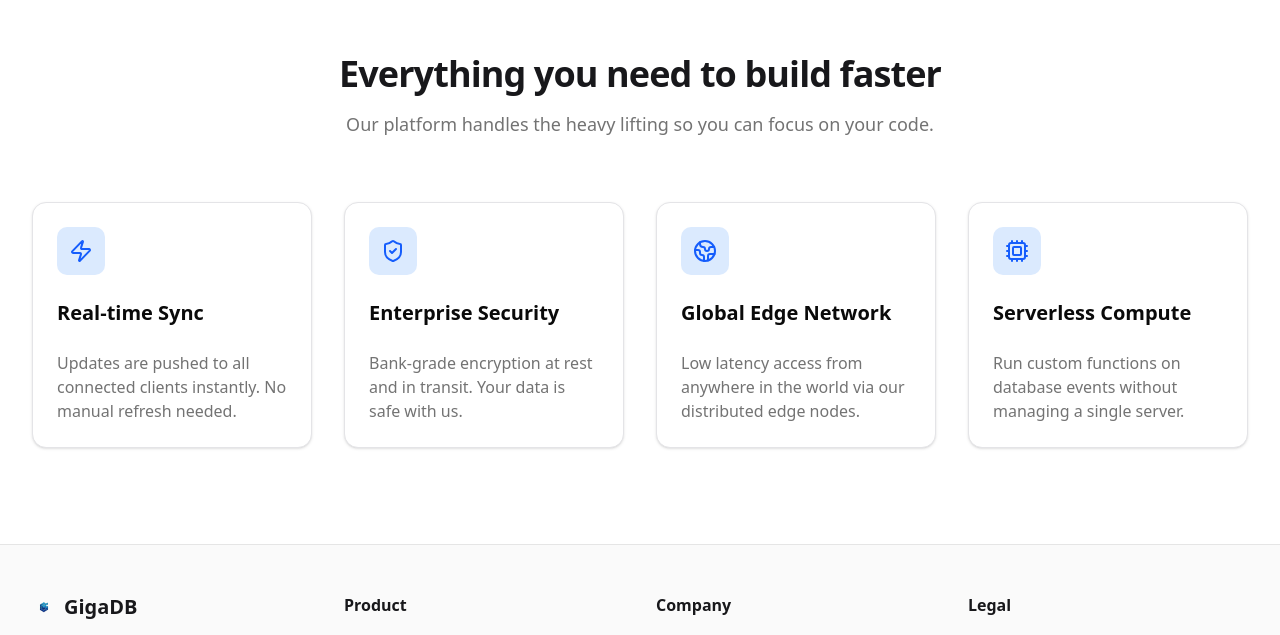
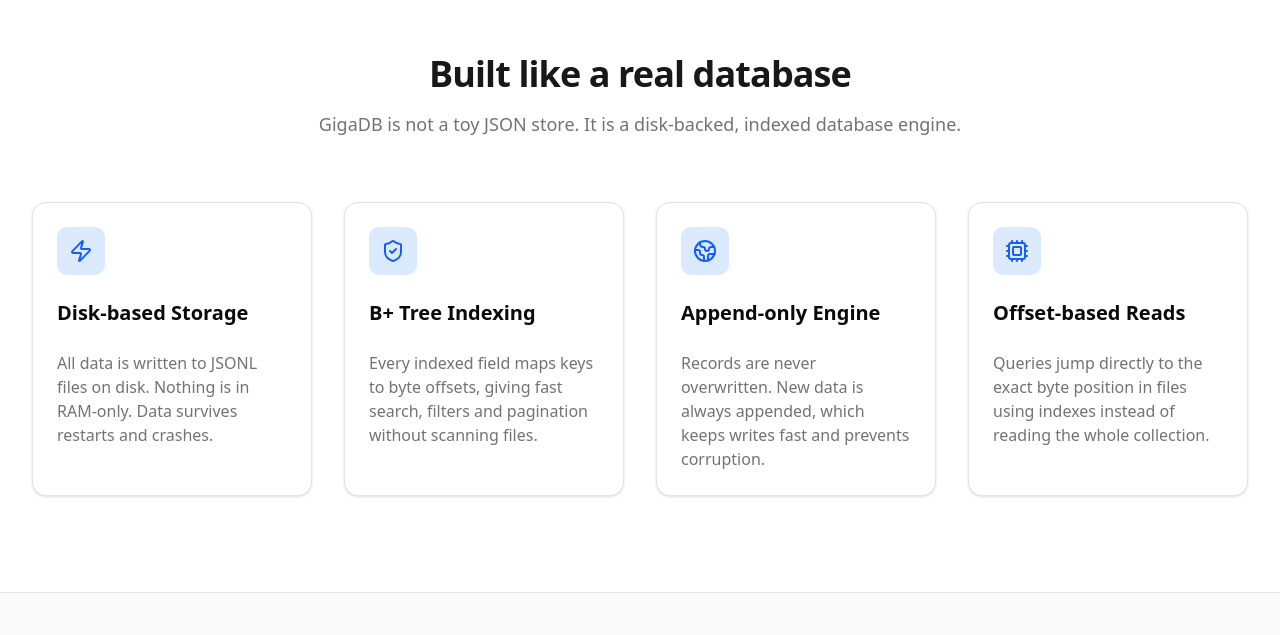
Before and after one commit to rohitkumar91131/gigadb, a React (Vite) app: page / in a window 1280 px wide. Shown: the part 652-1287 px from the top of the page. Built offline with nearby package versions, Linux system fonts and the light colour scheme; no server answers.

Commit message:
changed api url to sys

```diff
--- a/src/components/home/Features.jsx
+++ b/src/components/home/Features.jsx
@@ -1,28 +1,28 @@
-import { Zap, ShieldCheck, Globe2, Cpu } from "lucide-react";
-import { Card, CardContent, CardHeader, CardTitle } from "@/components/ui/card";
+import { Zap, ShieldCheck, Globe2, Cpu } from "lucide-react"
+import { Card, CardContent, CardHeader, CardTitle } from "@/components/ui/card"
 
 const features = [
   {
-    title: "Real-time Sync",
-    description: "Updates are pushed to all connected clients instantly. No manual refresh needed.",
+    title: "Disk-based Storage",
+    description: "All data is written to JSONL files on disk. Nothing is in RAM-only. Data survives restarts and crashes.",
     icon: Zap,
   },
   {
-    title: "Enterprise Security",
-    description: "Bank-grade encryption at rest and in transit. Your data is safe with us.",
+    title: "B+ Tree Indexing",
+    description: "Every indexed field maps keys to byte offsets, giving fast search, filters and pagination without scanning files.",
     icon: ShieldCheck,
   },
   {
-    title: "Global Edge Network",
-    description: "Low latency access from anywhere in the world via our distributed edge nodes.",
+    title: "Append-only Engine",
+    description: "Records are never overwritten. New data is always appended, which keeps writes fast and prevents corruption.",
     icon: Globe2,
   },
   {
-    title: "Serverless Compute",
-    description: "Run custom functions on database events without managing a single server.",
+    title: "Offset-based Reads",
+    description: "Queries jump directly to the exact byte position in files using indexes instead of reading the whole collection.",
     icon: Cpu,
   },
-];
+]
 
 export default function Features() {
   return (
@@ -30,21 +30,26 @@
       <div className="container px-4 md:px-8">
         <div className="text-center mb-16">
           <h2 className="text-3xl font-bold tracking-tight sm:text-4xl mb-4">
-            Everything you need to build faster
+            Built like a real database
           </h2>
           <p className="text-lg text-muted-foreground">
-            Our platform handles the heavy lifting so you can focus on your code.
+            GigaDB is not a toy JSON store. It is a disk-backed, indexed database engine.
           </p>
         </div>
 
         <div className="grid gap-8 sm:grid-cols-2 lg:grid-cols-4">
           {features.map((feature, index) => (
-            <Card key={index} className="border-zinc-200 dark:border-zinc-800 shadow-sm hover:shadow-md transition-shadow">
+            <Card
+              key={index}
+              className="border-zinc-200 dark:border-zinc-800 shadow-sm hover:shadow-md transition-shadow"
+            >
               <CardHeader>
-                <div className="h-12 w-12 rounded-lg bg-blue-100 flex items-center justify-center mb-4 text-blue-600">
+                <div className="h-12 w-12 rounded-lg bg-blue-100 dark:bg-blue-900 flex items-center justify-center mb-4 text-blue-600 dark:text-blue-300">
                   <feature.icon size={24} />
                 </div>
-                <CardTitle className="text-xl">{feature.title}</CardTitle>
+                <CardTitle className="text-xl">
+                  {feature.title}
+                </CardTitle>
               </CardHeader>
               <CardContent>
                 <p className="text-muted-foreground">
@@ -56,5 +61,5 @@
         </div>
       </div>
     </section>
-  );
+  )
 }
--- a/src/pages/auth/LoginPage.jsx
+++ b/src/pages/auth/LoginPage.jsx
@@ -48,7 +48,7 @@
     }
 
     try {
-      const res = await fetch(`${import.meta.env.VITE_BACKEND_URL}/auth/login`, {
+      const res = await fetch(`${import.meta.env.VITE_BACKEND_URL}/sys/auth/login`, {
         method: "POST",
         headers: { "Content-Type": "application/json" },
         credentials: "include",
--- a/src/pages/auth/SignupPage.jsx
+++ b/src/pages/auth/SignupPage.jsx
@@ -39,7 +39,7 @@
     setLoading(true)
 
     try {
-      const res = await fetch(`${import.meta.env.VITE_BACKEND_URL}/auth/signup`, {
+      const res = await fetch(`${import.meta.env.VITE_BACKEND_URL}/sys/auth/signup`, {
         method: "POST",
         headers: { "Content-Type": "application/json" },
         credentials: "include",
--- a/src/pages/auth/VerifyEmailPage.jsx
+++ b/src/pages/auth/VerifyEmailPage.jsx
@@ -23,14 +23,17 @@
 
       try {
         const backendUrl = import.meta.env.VITE_BACKEND_URL || "http://localhost:3000";
+        console.log("Verifying token with backend URL:", `${backendUrl}/sys/auth/verify-email   `);
 
-        const response = await fetch(`${backendUrl}/auth/verify-email`, {
+        const response = await fetch(`${backendUrl}/sys/auth/verify-email`, {
           method: "POST",
           headers: { "Content-Type": "application/json" },
           body: JSON.stringify({ token }),
+          "credentials": "include"
         });
 
         const data = await response.json();
+        console.log("Verification response data:", data);
 
         if (data.success) {
           setStatus("success");
```
